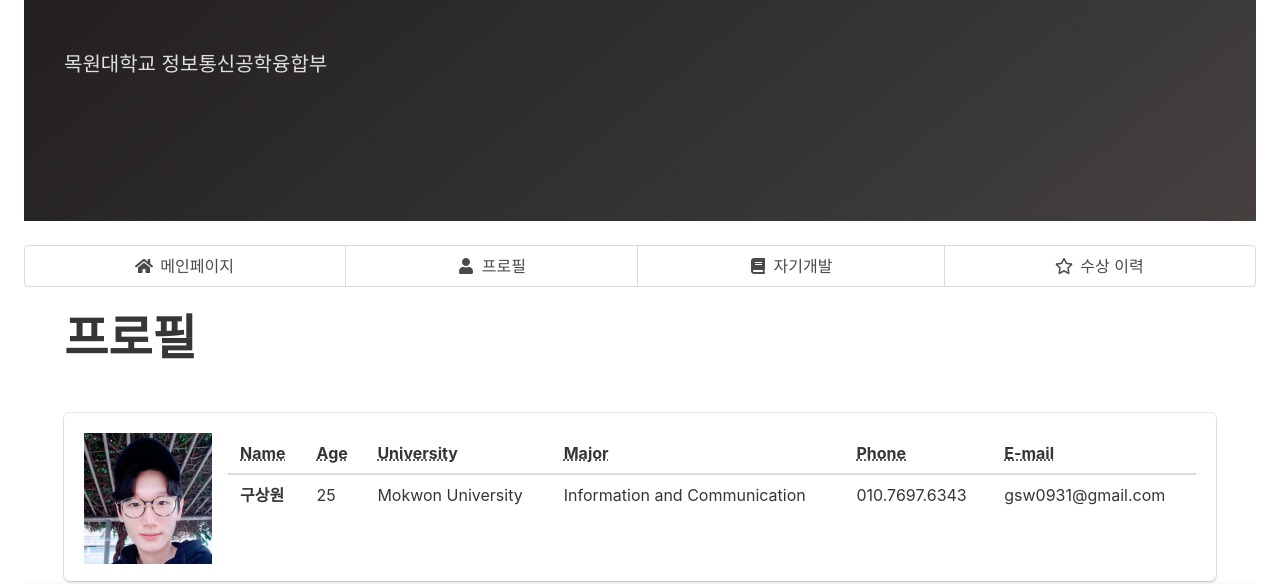
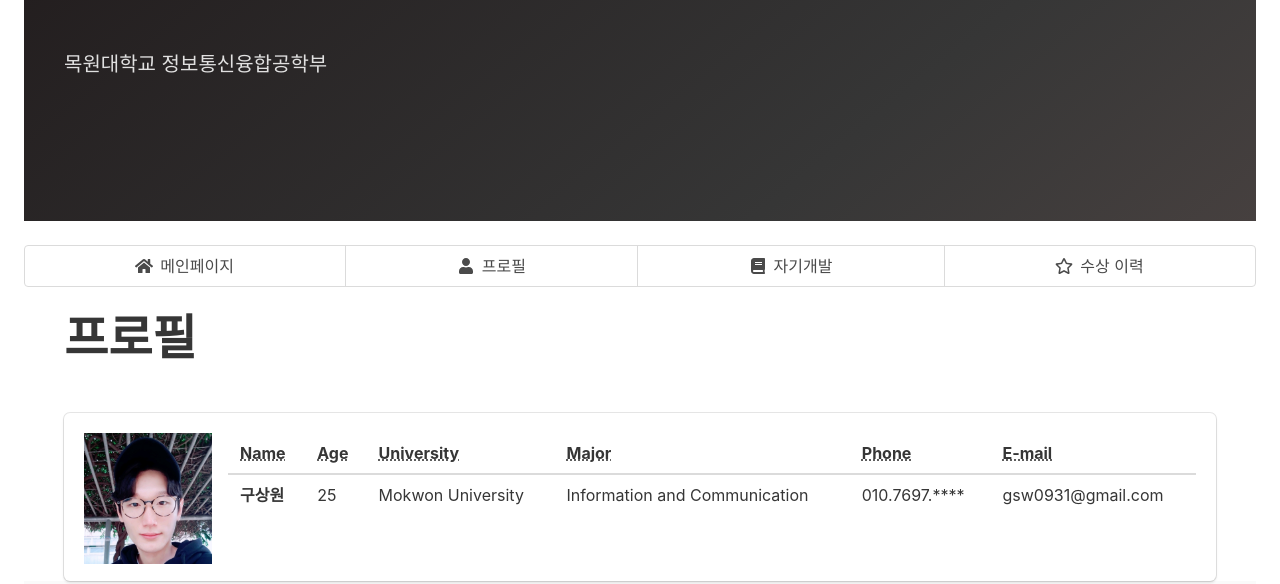
Before and after one commit to KooSangWon/MyPortfolio, a Nuxt app: page / in a window 1280 px wide. Shown: the part 242-826 px from the top of the page. Built offline with nearby package versions, Linux system fonts and the light colour scheme; a small style sheet from the web is missing.

Commit message:
MyPortfoilo

```diff
--- a/layouts/default.vue
+++ b/layouts/default.vue
@@ -5,7 +5,7 @@
         <div class="container">
           <h1 class="title is-1">구상원의 포트폴리오</h1>
           <br>
-          <h2 class="subtitle">목원대학교 정보통신공학융합부</h2>
+          <h2 class="subtitle">목원대학교 정보통신융합공학부</h2>
         </div>
       </div>
     </div>
--- a/pages/index.vue
+++ b/pages/index.vue
@@ -29,7 +29,7 @@
       <td>25</td>
       <td>Mokwon University</td>
       <td>Information and Communication</td>
-      <td>010.7697.6343</td>
+      <td>010.7697.****</td>
       <td>gsw0931@gmail.com</td>
     </tr>
   </tbody>
--- a/pages/profile.vue
+++ b/pages/profile.vue
@@ -29,7 +29,7 @@
       <td>25</td>
       <td>Mokwon University</td>
       <td>Information and Communication</td>
-      <td>010.7697.6343</td>
+      <td>010.7697.**** </td>
       <td>gsw0931@gmail.com</td>
     </tr>
   </tbody>
```
